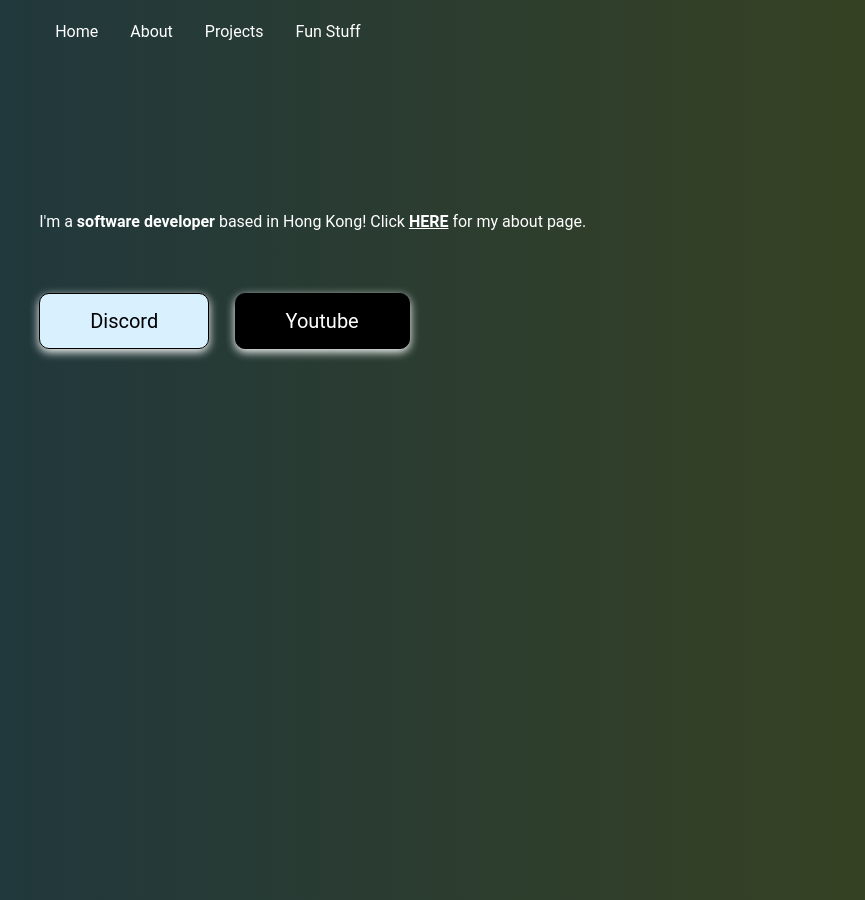
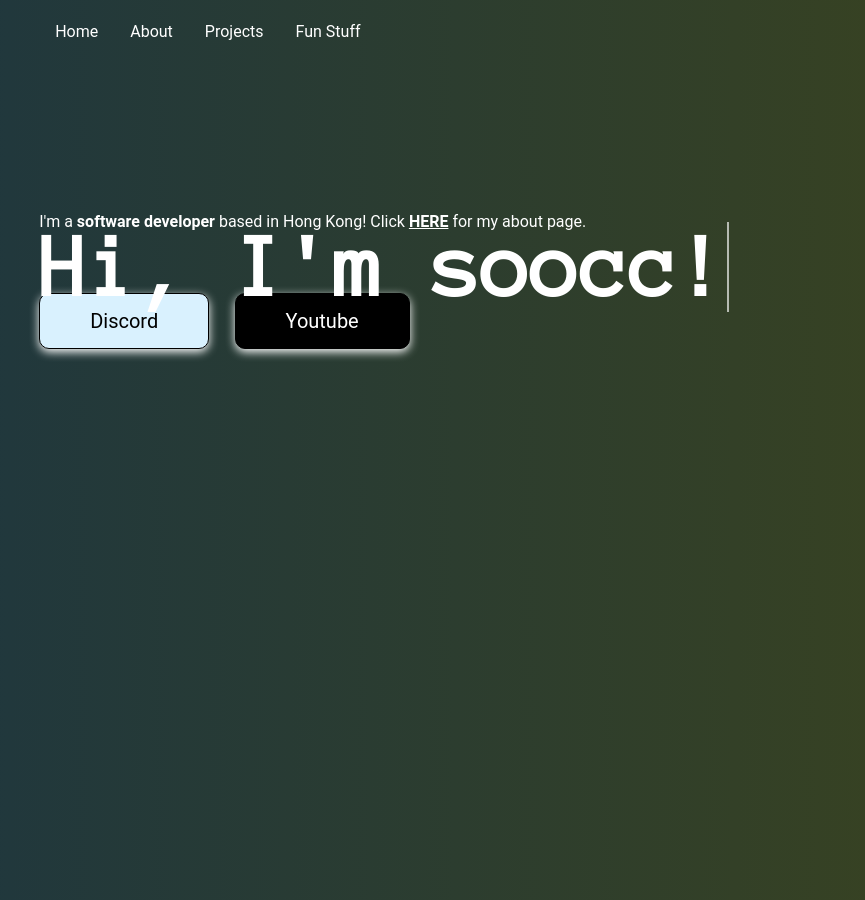
Before and after one commit to soocc/sooccsocks2, a Jekyll site: the page built from index.html, in a window 1280 px wide. Shown: the whole page, without its empty margins (32-897 px from the left). Built offline with Jekyll 4.4.1, drawn with Linux system fonts in a browser that asks for light colours; some web fonts are replaced.

Commit message:
Update index.html

```diff
--- a/index.html
+++ b/index.html
@@ -24,9 +24,7 @@ layout: default
 
       .line-1 {
         position: absolute;
-        bottom: 100%;
         width: 24em;
-        margin: 0 auto;
         border-right: 2px solid rgba(255,255,255,.75);
         font-size: 180%;
         text-align: left;
```
